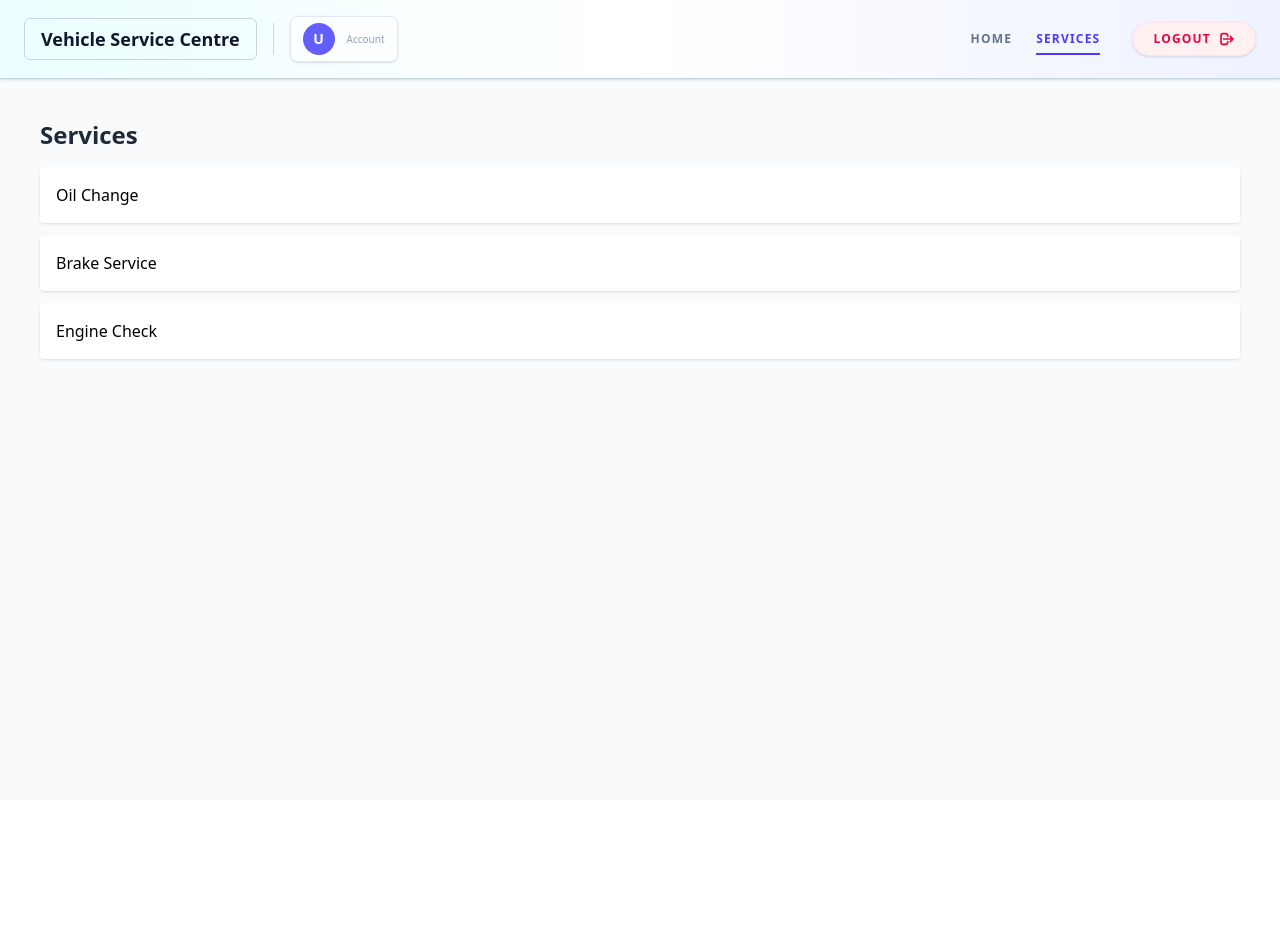
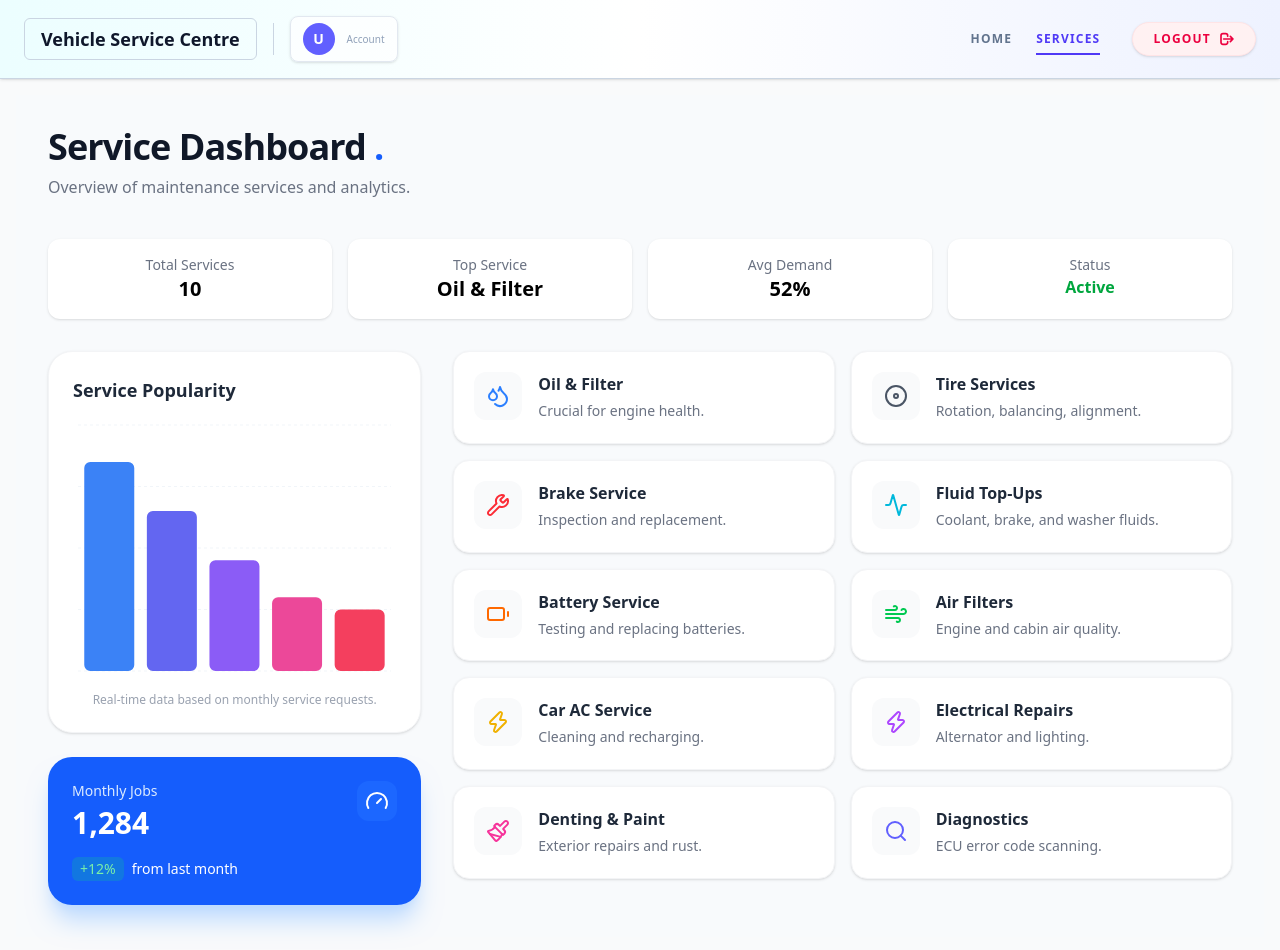
Before and after one commit to Developershaha/vehicleserviceandmaintenancecentre_frontend, a React (Vite) app: page /services in a window 1280 px wide. Shown: the top 950 px of the page. Before the commit the page ends 800 px from the top, so only its background shows below. Built offline with nearby package versions, Linux system fonts and the light colour scheme.

Commit message:
added code

```diff
--- a/package.json
+++ b/package.json
@@ -22,11 +22,13 @@
     "dayjs": "^1.11.19",
     "formik": "^2.4.9",
     "jwt-decode": "^4.0.0",
+    "lucide-react": "^1.7.0",
     "react": "^19.2.0",
     "react-dom": "^19.2.0",
     "react-icons": "^5.6.0",
     "react-redux": "^9.2.0",
     "react-router-dom": "^7.12.0",
+    "recharts": "^3.8.1",
     "tailwindcss": "^4.1.18",
     "universal-cookie": "^8.0.1",
     "yup": "^1.7.1"
--- a/src/components/auth/pages/Services.tsx
+++ b/src/components/auth/pages/Services.tsx
@@ -1,19 +1,217 @@
-import Navbar from "../../Navbar";
+import {
+  Wrench,
+  Droplets,
+  Disc,
+  Gauge,
+  Battery,
+  Wind,
+  Zap,
+  Paintbrush,
+  Search,
+  Activity,
+} from "lucide-react";
+import {
+  BarChart,
+  Bar,
+  XAxis,
+  YAxis,
+  CartesianGrid,
+  Tooltip,
+  ResponsiveContainer,
+  Cell,
+} from "recharts";
 
 const Services = () => {
+  const services = [
+    {
+      title: "Oil & Filter",
+      desc: "Crucial for engine health.",
+      icon: <Droplets className="text-blue-500" />,
+      demand: 85,
+    },
+    {
+      title: "Tire Services",
+      desc: "Rotation, balancing, alignment.",
+      icon: <Disc className="text-gray-600" />,
+      demand: 65,
+    },
+    {
+      title: "Brake Service",
+      desc: "Inspection and replacement.",
+      icon: <Wrench className="text-red-500" />,
+      demand: 45,
+    },
+    {
+      title: "Fluid Top-Ups",
+      desc: "Coolant, brake, and washer fluids.",
+      icon: <Activity className="text-cyan-500" />,
+      demand: 30,
+    },
+    {
+      title: "Battery Service",
+      desc: "Testing and replacing batteries.",
+      icon: <Battery className="text-orange-500" />,
+      demand: 25,
+    },
+    {
+      title: "Air Filters",
+      desc: "Engine and cabin air quality.",
+      icon: <Wind className="text-green-500" />,
+      demand: 55,
+    },
+    {
+      title: "Car AC Service",
+      desc: "Cleaning and recharging.",
+      icon: <Zap className="text-yellow-500" />,
+      demand: 40,
+    },
+    {
+      title: "Electrical Repairs",
+      desc: "Alternator and lighting.",
+      icon: <Zap className="text-purple-500" />,
+      demand: 20,
+    },
+    {
+      title: "Denting & Paint",
+      desc: "Exterior repairs and rust.",
+      icon: <Paintbrush className="text-pink-500" />,
+      demand: 15,
+    },
+    {
+      title: "Diagnostics",
+      desc: "ECU error code scanning.",
+      icon: <Search className="text-indigo-500" />,
+      demand: 50,
+    },
+  ];
+
+  // Colors for the chart
+  const COLORS = ["#3b82f6", "#6366f1", "#8b5cf6", "#ec4899", "#f43f5e"];
+
   return (
-    <>
-      {/* <Navbar /> */}
-      <div className="p-6">
-        <h1 className="text-2xl font-bold text-gray-800">Services</h1>
+    <div className="min-h-screen bg-[#f8fafc] p-4 md:p-8">
+      {/* Header Section */}
+      <div className="max-w-7xl mx-auto mb-10 flex items-center justify-between">
+        <div>
+          <h1 className="text-4xl font-extrabold text-gray-900 tracking-tight flex items-center gap-2">
+            Service Dashboard <span className="text-blue-600">.</span>
+          </h1>
+          <p className="text-gray-500 mt-2">
+            Overview of maintenance services and analytics.
+          </p>
+        </div>
+      </div>
+      <div className="max-w-7xl mx-auto grid grid-cols-2 md:grid-cols-4 gap-4 mb-8">
+        <div className="bg-white p-4 rounded-xl shadow text-center">
+          <p className="text-gray-500 text-sm">Total Services</p>
+          <h2 className="text-xl font-bold">10</h2>
+        </div>
 
-        <ul className="mt-4 space-y-3">
-          <li className="rounded bg-white p-4 shadow">Oil Change</li>
-          <li className="rounded bg-white p-4 shadow">Brake Service</li>
-          <li className="rounded bg-white p-4 shadow">Engine Check</li>
-        </ul>
+        <div className="bg-white p-4 rounded-xl shadow text-center">
+          <p className="text-gray-500 text-sm">Top Service</p>
+          <h2 className="text-xl font-bold">Oil & Filter</h2>
+        </div>
+
+        <div className="bg-white p-4 rounded-xl shadow text-center">
+          <p className="text-gray-500 text-sm">Avg Demand</p>
+          <h2 className="text-xl font-bold">52%</h2>
+        </div>
+
+        <div className="bg-white p-4 rounded-xl shadow text-center">
+          <p className="text-gray-500 text-sm">Status</p>
+          <h2 className="text-green-600 font-bold">Active</h2>
+        </div>
       </div>
-    </>
+
+      <div className="max-w-7xl mx-auto grid grid-cols-1 lg:grid-cols-3 gap-8">
+        {/* Left Column: Analytics Chart */}
+        <div className="lg:col-span-1 space-y-6">
+          <div className="bg-white p-6 rounded-3xl shadow-sm border border-gray-100">
+            <h3 className="text-lg font-bold text-gray-800 mb-4">
+              Service Popularity
+            </h3>
+            <div className="h-64 w-full">
+              <ResponsiveContainer width="100%" height="100%">
+                <BarChart data={services.slice(0, 5)}>
+                  <CartesianGrid
+                    strokeDasharray="3 3"
+                    vertical={false}
+                    stroke="#f1f5f9"
+                  />
+                  <XAxis dataKey="title" hide />
+                  <Tooltip
+                    cursor={{ fill: "#f8fafc" }}
+                    contentStyle={{
+                      borderRadius: "12px",
+                      border: "none",
+                      boxShadow: "0 10px 15px -3px rgba(0,0,0,0.1)",
+                    }}
+                  />
+                  <Bar dataKey="demand" radius={[6, 6, 6, 6]}>
+                    {services.map((entry, index) => (
+                      <Cell
+                        key={`cell-${index}`}
+                        fill={COLORS[index % COLORS.length]}
+                      />
+                    ))}
+                  </Bar>
+                </BarChart>
+              </ResponsiveContainer>
+            </div>
+            <p className="text-xs text-gray-400 mt-4 text-center">
+              Real-time data based on monthly service requests.
+            </p>
+          </div>
+
+          {/* Quick Stats Card */}
+          <div className="bg-blue-600 rounded-3xl p-6 text-white shadow-xl shadow-blue-200">
+            <div className="flex justify-between items-start">
+              <div>
+                <p className="text-blue-100 text-sm font-medium">
+                  Monthly Jobs
+                </p>
+                <h4 className="text-3xl font-bold mt-1">1,284</h4>
+              </div>
+              <div className="bg-blue-500/30 p-2 rounded-xl">
+                <Gauge size={24} />
+              </div>
+            </div>
+            <div className="mt-4 flex items-center text-sm">
+              <span className="bg-green-400/20 text-green-300 px-2 py-0.5 rounded-md mr-2">
+                +12%
+              </span>
+              <span>from last month</span>
+            </div>
+          </div>
+        </div>
+
+        {/* Right Column: Service Grid */}
+        <div className="lg:col-span-2">
+          <div className="grid grid-cols-1 sm:grid-cols-2 gap-4">
+            {services.map((service, index) => (
+              <div
+                key={index}
+                className="group bg-white p-5 rounded-2xl border border-gray-100 shadow-sm hover:shadow-md hover:border-blue-100 transition-all duration-300"
+              >
+                <div className="flex items-start gap-4">
+                  <div className="p-3 bg-gray-50 rounded-xl group-hover:bg-blue-50 transition-colors">
+                    {service.icon}
+                  </div>
+                  <div>
+                    <h2 className="text-md font-bold text-gray-800 group-hover:text-blue-600 transition-colors">
+                      {service.title}
+                    </h2>
+                    <p className="text-sm text-gray-500 mt-1 leading-relaxed">
+                      {service.desc}
+                    </p>
+                  </div>
+                </div>
+              </div>
+            ))}
+          </div>
+        </div>
+      </div>
+    </div>
   );
 };
 
--- a/src/components/common/VehicleLayout.tsx
+++ b/src/components/common/VehicleLayout.tsx
@@ -5,17 +5,21 @@ interface AuthLayoutProps {
 
 const VehicleLayout = ({ logo, children }: AuthLayoutProps) => {
   return (
-    <div className="min-h-screen flex items-center justify-center bg-slate-100 px-4">
-      <div className="flex w-full max-w-5xl overflow-hidden rounded-xl bg-white shadow-xl">
-        {/* LEFT – LOGO */}
-        <div className="w-1/2 flex items-center justify-center p-10">
+    <div className="min-h-screen flex items-center justify-center bg-gray-100 px-4">
+
+      {/* Card */}
+      <div className="w-full max-w-md bg-white rounded-2xl shadow-lg p-8">
+
+        {/* Logo */}
+        <div className="flex justify-center mb-4">
           {logo}
         </div>
 
-        {/* RIGHT – FORM */}
-        <div className="w-1/2 flex flex-col justify-center p-10">
+        {/* Content */}
+        <div className="mt-4">
           {children}
         </div>
+
       </div>
     </div>
   );
--- a/src/components/module/appoitment/AppointmentList.tsx
+++ b/src/components/module/appoitment/AppointmentList.tsx
@@ -32,7 +32,13 @@ const AppointmentList = () => {
     ASSIGNED: "Assigned",
     REJECTED: "Rejected",
     APPROVED: "Approved",
+    INSPECTION: "Inspection",
+    "IN PROGRESS": "In Progress",
+    "QUALITY CHECK": "Quality Check",
+    "READY FOR DELIVERY": "Ready for Delivery",
+    DELIVERED: "Delivered",
   };
+
   const handleAssignReject = async (action: "approve" | "reject") => {
     if (!selectedAptId) return;
     let response: any;
--- a/src/components/module/vehicle/VehicleModuleCard.tsx
+++ b/src/components/module/vehicle/VehicleModuleCard.tsx
@@ -82,6 +82,9 @@ const VehicleModuleCard = () => {
   useEffect(() => {
     const fetchAllStats = async () => {
       if (!userType) return;
+
+      const todayData = await axiosInstance.get("today/appointment");
+      console.log("todayData", todayData);
       try {
         setLoadingStats(true);
         const [vRes, aRes, uRes] = await Promise.allSettled([
```
Also changed, not shown: src/components/auth/pages/Login.tsx (+26 -8 lines), 1 other file (tests, documents, lock files or other folders).
